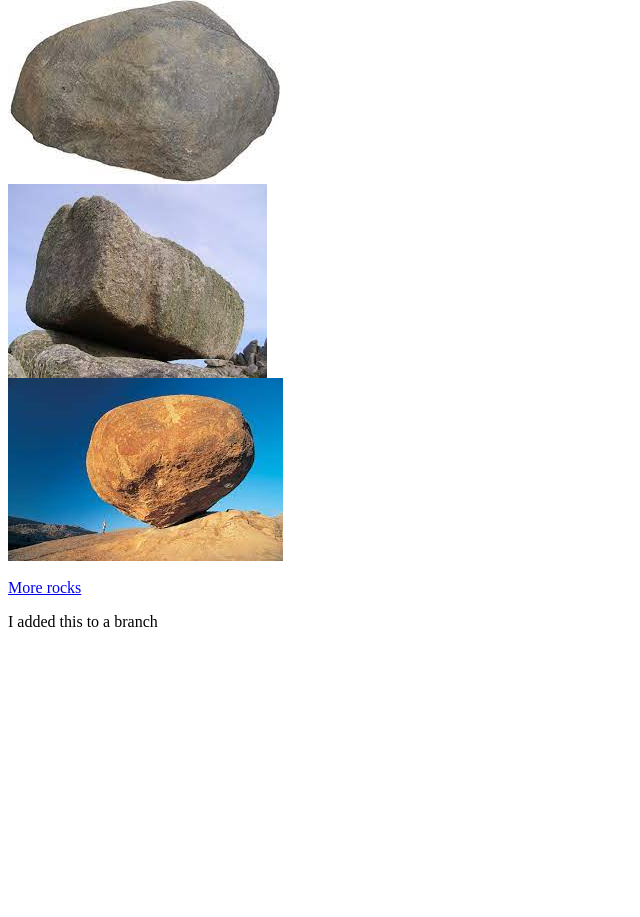
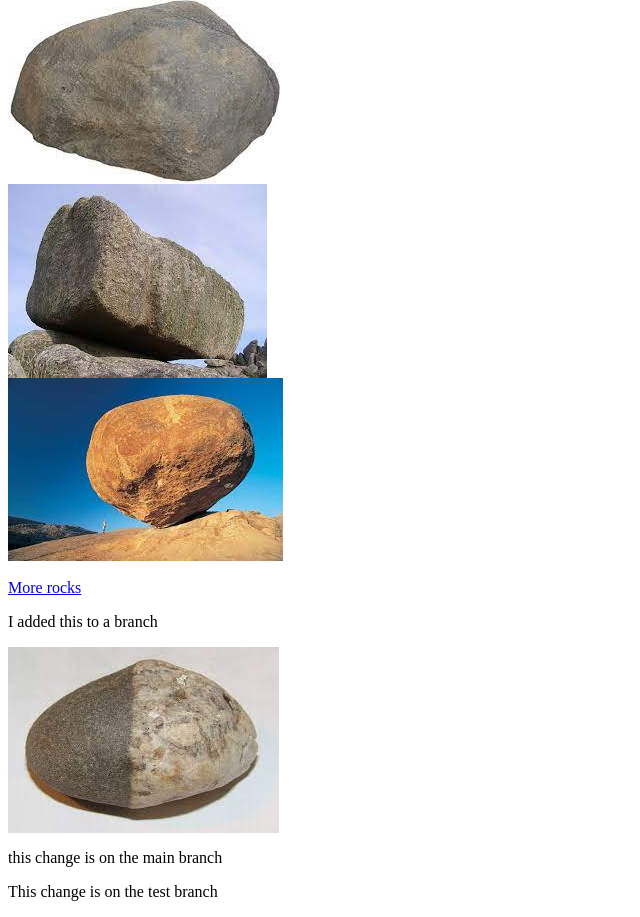
Before and after one commit to splashrandom359/webapp-repo, a plain HTML site: page index.html in a window 1280 px wide. Shown: the part 719-1636 px from the top of the page, without its empty margins (0-640 px from the left). Before the commit the page ends 1366 px from the top, so only its background shows below. Drawn offline with Linux system fonts and the light colour scheme.

Commit message:
changes to index.html on test branch
some stuff

```diff
--- a/index.html
+++ b/index.html
@@ -17,5 +17,8 @@
     <img src="images/rock_4.jfif"/>
     <br><br> <a href="https://www.google.com/search?q=rocks&rlz=1C1GCEB_enUS967US967&source=lnms&tbm=isch&sa=X&ved=2ahUKEwiqopKWsszyAhUYbc0KHdbAAHcQ_AUoAXoECAEQAw&biw=1924&bih=960" target=" _blank"> More rocks</a href>
     <p>I added this to a branch</p>
+    <img src="images/rock_5.jfif" />
+    <p>this change is on the main branch</p>
+    <p>This change is on the test branch</p>
     </body>
 </html>
```
Also changed, not shown: images/rock_5.jfif (added).
